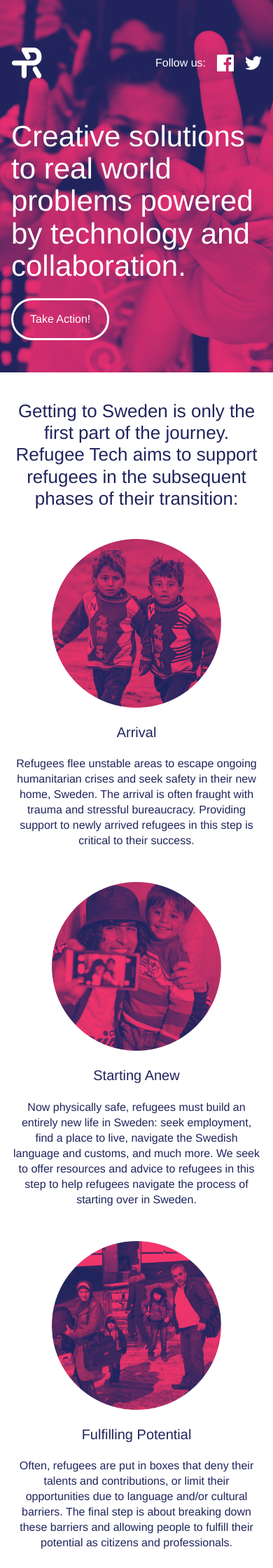
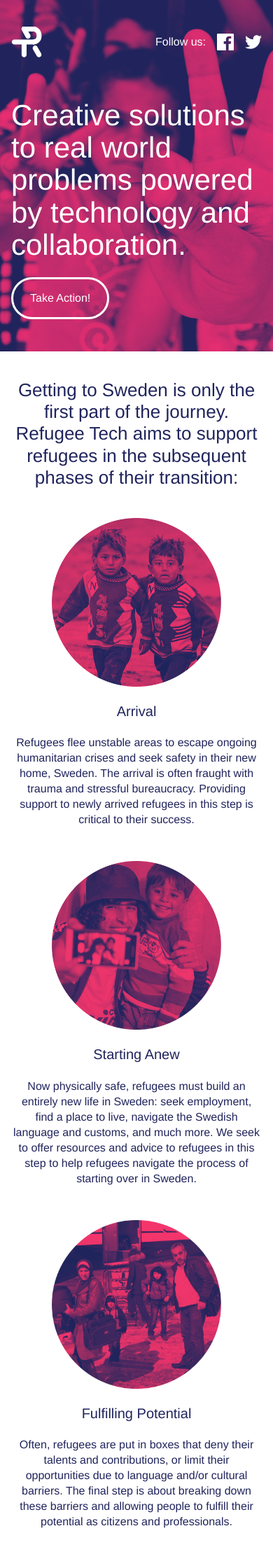
Before and after one commit to refugeetech/refugeetech.com, a Jekyll site: the page built from index.html, in a window 390 px wide. Shown: the top 2240 px of the page at 70% size. Built offline with Jekyll 4.4.1, drawn with Linux system fonts in a browser that asks for light colours; nearby versions of some CDN libraries; a style sheet for code colours, icons or effects is not loaded.

Commit message:
Fix header padding on small screens

```diff
--- a/_sass/layout/_header.scss
+++ b/_sass/layout/_header.scss
@@ -1,6 +1,6 @@
 // header wrapper
 .site__header {
-    padding-top: 2.875em;
+    padding-top: 1em;
     padding-bottom: 2.875em;
     color: $color-white;
     background-image: url(/img/background-header.jpg);
@@ -8,6 +8,10 @@
     background-color: $color-secondary;
 
     @include clearfix;
+
+    @media ($mq-medium-up) {
+        padding-top: 2.875em;
+    }
 }
 
 // logo
```
